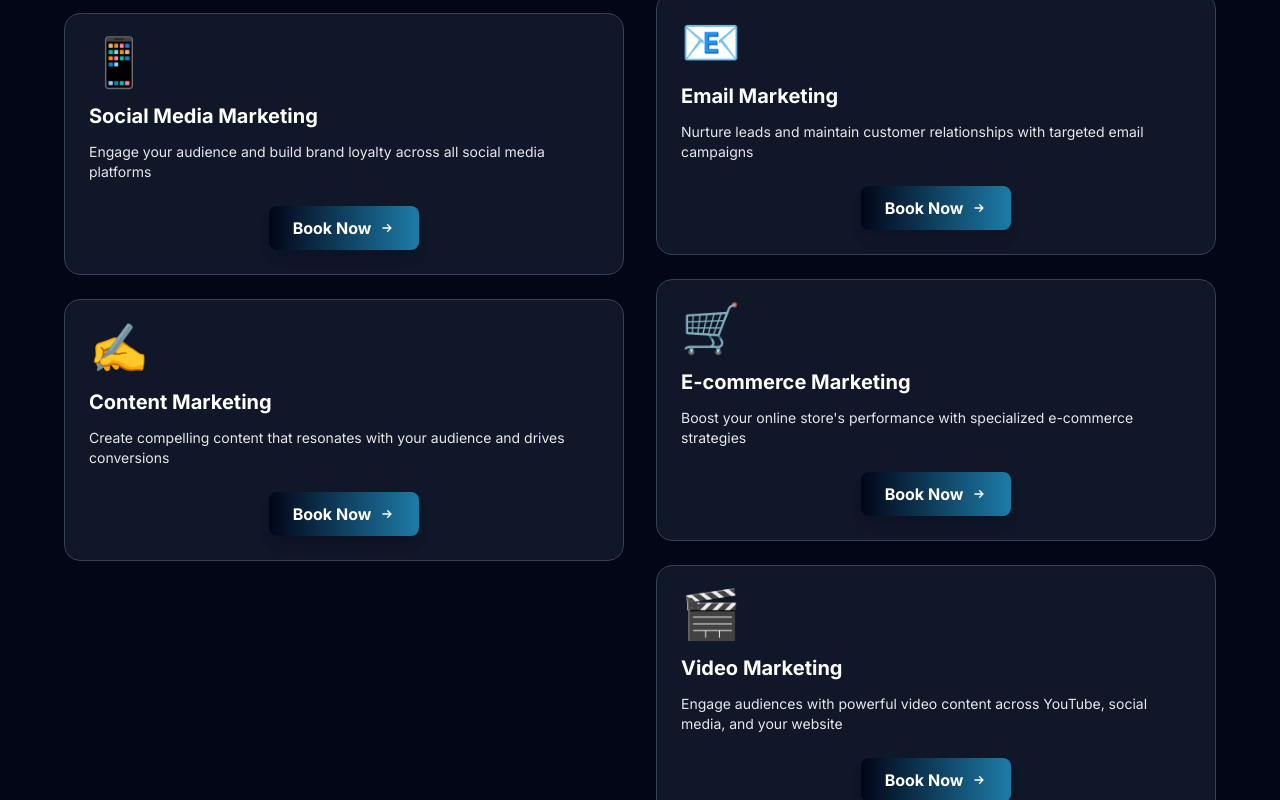
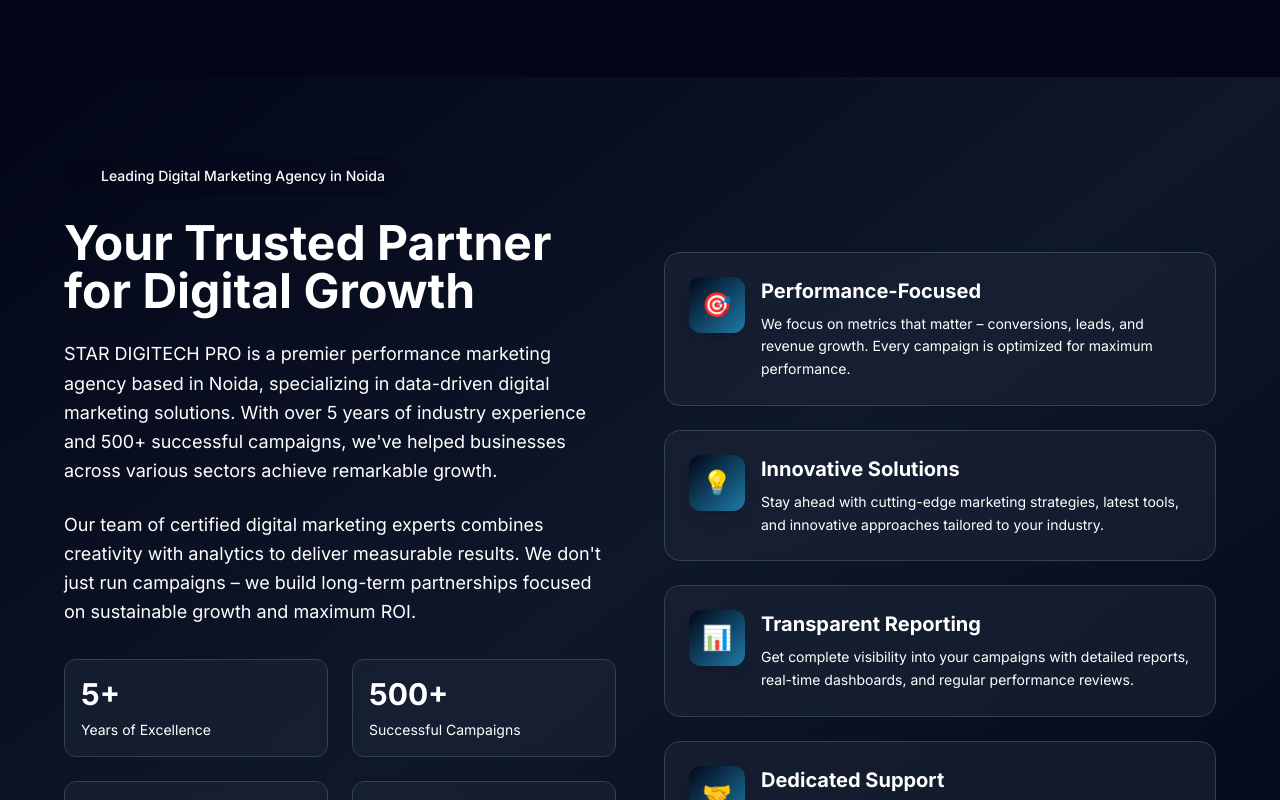
Before and after one commit to anshmydigitalcrown-ui/stardigitechpro, a Next.js app: page / in a window 1280 px wide. Shown: the part 2000-2800 px from the top of the page. Built offline with nearby package versions, Linux system fonts and the light colour scheme.

Commit message:
Change service cards layout from 2 columns to 3 columns grid (3 left, 3 right) on home page, showing only 6 services

```diff
--- a/app/page.tsx
+++ b/app/page.tsx
@@ -131,9 +131,8 @@
               Comprehensive digital marketing solutions designed to drive measurable results and accelerate your business growth
             </p>
           </div>
-          <div className="grid grid-cols-1 md:grid-cols-2 gap-8 max-w-6xl mx-auto">
-            <div className="space-y-6">
-              {/* Service 1 */}
+          <div className="grid grid-cols-1 md:grid-cols-2 lg:grid-cols-3 gap-8 max-w-7xl mx-auto">
+            {/* Service 1 - PPC Management */}
             <div className="group relative bg-slate-800 bg-opacity-50 backdrop-blur-sm p-6 rounded-2xl border border-slate-700 hover:bg-slate-700 hover:bg-opacity-50 transition-all duration-300 hover:scale-105 hover:shadow-2xl">
               <div className="text-5xl mb-4 transform group-hover:scale-110 transition-transform duration-300">🎯</div>
               <h3 className="text-xl font-bold text-white mb-3">PPC Management</h3>
@@ -155,7 +154,7 @@
               </div>
             </div>
 
-              {/* Service 2 */}
+            {/* Service 2 - SEO Optimization */}
             <div className="group relative bg-slate-800 bg-opacity-50 backdrop-blur-sm p-6 rounded-2xl border border-slate-700 hover:bg-slate-700 hover:bg-opacity-50 transition-all duration-300 hover:scale-105 hover:shadow-2xl">
               <div className="text-5xl mb-4 transform group-hover:scale-110 transition-transform duration-300">📈</div>
               <h3 className="text-xl font-bold text-white mb-3">SEO Optimization</h3>
@@ -177,7 +176,7 @@
               </div>
             </div>
 
-              {/* Service 3 */}
+            {/* Service 3 - Social Media Marketing */}
             <div className="group relative bg-slate-800 bg-opacity-50 backdrop-blur-sm p-6 rounded-2xl border border-slate-700 hover:bg-slate-700 hover:bg-opacity-50 transition-all duration-300 hover:scale-105 hover:shadow-2xl">
               <div className="text-5xl mb-4 transform group-hover:scale-110 transition-transform duration-300">📱</div>
               <h3 className="text-xl font-bold text-white mb-3">Social Media Marketing</h3>
@@ -199,7 +198,7 @@
               </div>
             </div>
 
-              {/* Service 4 */}
+            {/* Service 4 - Content Marketing */}
             <div className="group relative bg-slate-800 bg-opacity-50 backdrop-blur-sm p-6 rounded-2xl border border-slate-700 hover:bg-slate-700 hover:bg-opacity-50 transition-all duration-300 hover:scale-105 hover:shadow-2xl">
               <div className="text-5xl mb-4 transform group-hover:scale-110 transition-transform duration-300">✍️</div>
               <h3 className="text-xl font-bold text-white mb-3">Content Marketing</h3>
@@ -220,10 +219,8 @@
                 </Link>
               </div>
             </div>
-            </div>
 
-            <div className="space-y-6">
-              {/* Service 5 */}
+            {/* Service 5 - Conversion Rate Optimization */}
             <div className="group relative bg-slate-800 bg-opacity-50 backdrop-blur-sm p-6 rounded-2xl border border-slate-700 hover:bg-slate-700 hover:bg-opacity-50 transition-all duration-300 hover:scale-105 hover:shadow-2xl">
               <div className="text-5xl mb-4 transform group-hover:scale-110 transition-transform duration-300">🔄</div>
               <h3 className="text-xl font-bold text-white mb-3">Conversion Rate Optimization</h3>
@@ -245,7 +242,7 @@
               </div>
             </div>
 
-              {/* Service 6 */}
+            {/* Service 6 - Analytics & Reporting */}
             <div className="group relative bg-slate-800 bg-opacity-50 backdrop-blur-sm p-6 rounded-2xl border border-slate-700 hover:bg-slate-700 hover:bg-opacity-50 transition-all duration-300 hover:scale-105 hover:shadow-2xl">
               <div className="text-5xl mb-4 transform group-hover:scale-110 transition-transform duration-300">📊</div>
               <h3 className="text-xl font-bold text-white mb-3">Analytics & Reporting</h3>
@@ -264,73 +261,6 @@
                     </svg>
                   </span>
                 </Link>
-                </div>
-              </div>
-
-              {/* Service 7 */}
-              <div className="group relative bg-slate-800 bg-opacity-50 backdrop-blur-sm p-6 rounded-2xl border border-slate-700 hover:bg-slate-700 hover:bg-opacity-50 transition-all duration-300 hover:scale-105 hover:shadow-2xl">
-                <div className="text-5xl mb-4 transform group-hover:scale-110 transition-transform duration-300">📧</div>
-                <h3 className="text-xl font-bold text-white mb-3">Email Marketing</h3>
-                <p className="text-white text-opacity-90 text-sm mb-4">
-                  Nurture leads and maintain customer relationships with targeted email campaigns
-                </p>
-                <div className="mt-6 flex justify-center">
-                  <Link
-                    href="/contact"
-                    className="group relative inline-flex items-center justify-center px-6 py-2.5 overflow-hidden font-bold text-white bg-gradient-to-r from-primary via-[#1d7ba8] to-primary bg-size-200 bg-pos-0 hover:bg-pos-100 rounded-lg transition-all duration-500 ease-out shadow-lg hover:shadow-xl hover:shadow-primary/50 hover:scale-105"
-                  >
-                    <span className="relative z-10 flex items-center gap-2">
-                      Book Now
-                      <svg className="w-4 h-4 group-hover:translate-x-1 transition-transform duration-300" fill="none" stroke="currentColor" viewBox="0 0 24 24">
-                        <path strokeLinecap="round" strokeLinejoin="round" strokeWidth={2} d="M13 7l5 5m0 0l-5 5m5-5H6" />
-                      </svg>
-                    </span>
-                  </Link>
-                </div>
-              </div>
-
-              {/* Service 8 */}
-              <div className="group relative bg-slate-800 bg-opacity-50 backdrop-blur-sm p-6 rounded-2xl border border-slate-700 hover:bg-slate-700 hover:bg-opacity-50 transition-all duration-300 hover:scale-105 hover:shadow-2xl">
-                <div className="text-5xl mb-4 transform group-hover:scale-110 transition-transform duration-300">🛒</div>
-                <h3 className="text-xl font-bold text-white mb-3">E-commerce Marketing</h3>
-                <p className="text-white text-opacity-90 text-sm mb-4">
-                  Boost your online store's performance with specialized e-commerce strategies
-                </p>
-                <div className="mt-6 flex justify-center">
-                  <Link
-                    href="/contact"
-                    className="group relative inline-flex items-center justify-center px-6 py-2.5 overflow-hidden font-bold text-white bg-gradient-to-r from-primary via-[#1d7ba8] to-primary bg-size-200 bg-pos-0 hover:bg-pos-100 rounded-lg transition-all duration-500 ease-out shadow-lg hover:shadow-xl hover:shadow-primary/50 hover:scale-105"
-                  >
-                    <span className="relative z-10 flex items-center gap-2">
-                      Book Now
-                      <svg className="w-4 h-4 group-hover:translate-x-1 transition-transform duration-300" fill="none" stroke="currentColor" viewBox="0 0 24 24">
-                        <path strokeLinecap="round" strokeLinejoin="round" strokeWidth={2} d="M13 7l5 5m0 0l-5 5m5-5H6" />
-                      </svg>
-                    </span>
-                  </Link>
-                </div>
-              </div>
-
-              {/* Service 9 */}
-              <div className="group relative bg-slate-800 bg-opacity-50 backdrop-blur-sm p-6 rounded-2xl border border-slate-700 hover:bg-slate-700 hover:bg-opacity-50 transition-all duration-300 hover:scale-105 hover:shadow-2xl">
-                <div className="text-5xl mb-4 transform group-hover:scale-110 transition-transform duration-300">🎬</div>
-                <h3 className="text-xl font-bold text-white mb-3">Video Marketing</h3>
-                <p className="text-white text-opacity-90 text-sm mb-4">
-                  Engage audiences with powerful video content across YouTube, social media, and your website
-                </p>
-                <div className="mt-6 flex justify-center">
-                  <Link
-                    href="/contact"
-                    className="group relative inline-flex items-center justify-center px-6 py-2.5 overflow-hidden font-bold text-white bg-gradient-to-r from-primary via-[#1d7ba8] to-primary bg-size-200 bg-pos-0 hover:bg-pos-100 rounded-lg transition-all duration-500 ease-out shadow-lg hover:shadow-xl hover:shadow-primary/50 hover:scale-105"
-                  >
-                    <span className="relative z-10 flex items-center gap-2">
-                      Book Now
-                      <svg className="w-4 h-4 group-hover:translate-x-1 transition-transform duration-300" fill="none" stroke="currentColor" viewBox="0 0 24 24">
-                        <path strokeLinecap="round" strokeLinejoin="round" strokeWidth={2} d="M13 7l5 5m0 0l-5 5m5-5H6" />
-                      </svg>
-                    </span>
-                  </Link>
-                </div>
               </div>
             </div>
           </div>
```
Lines whose indentation alone changed are shown as unchanged.
